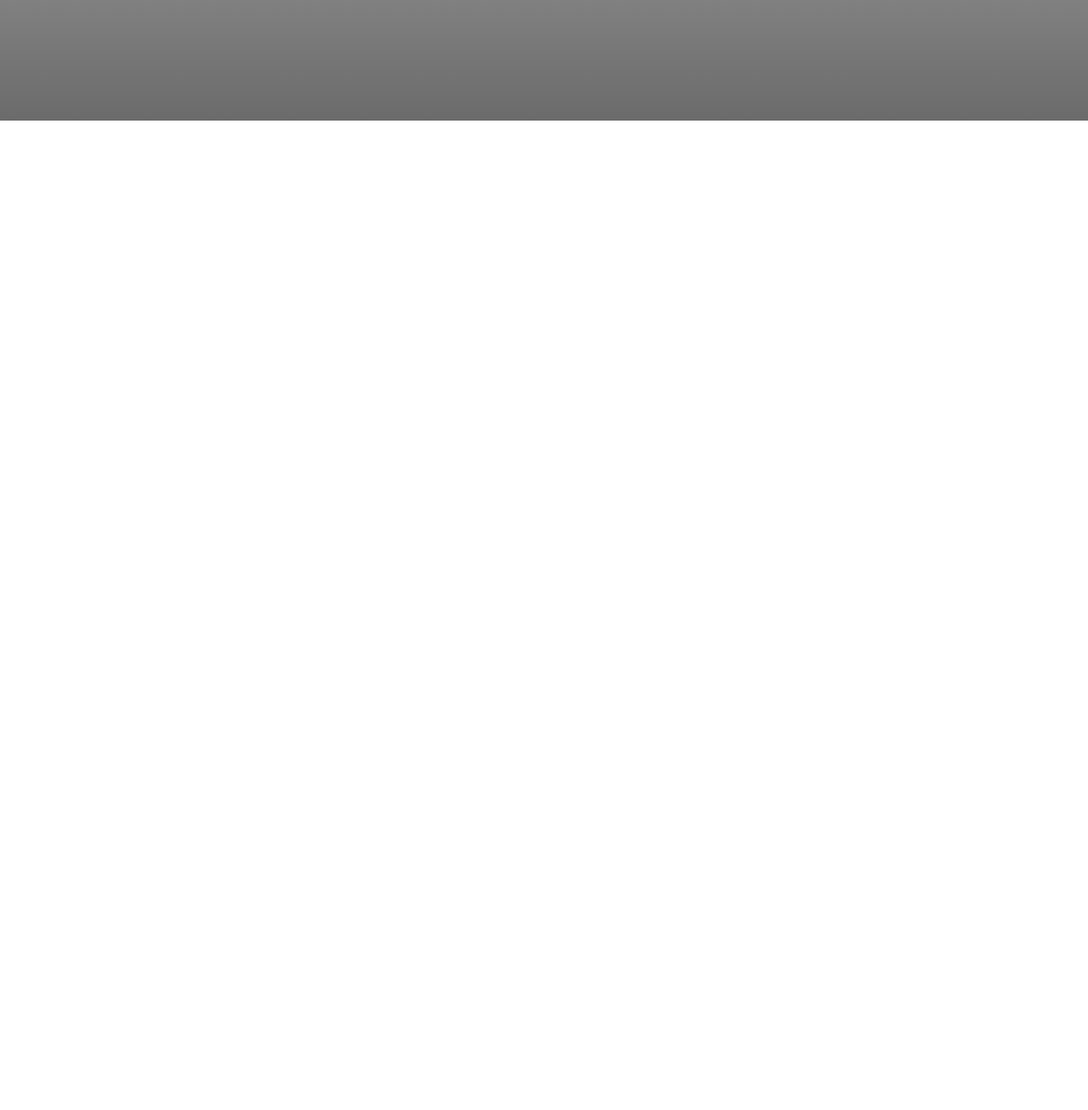
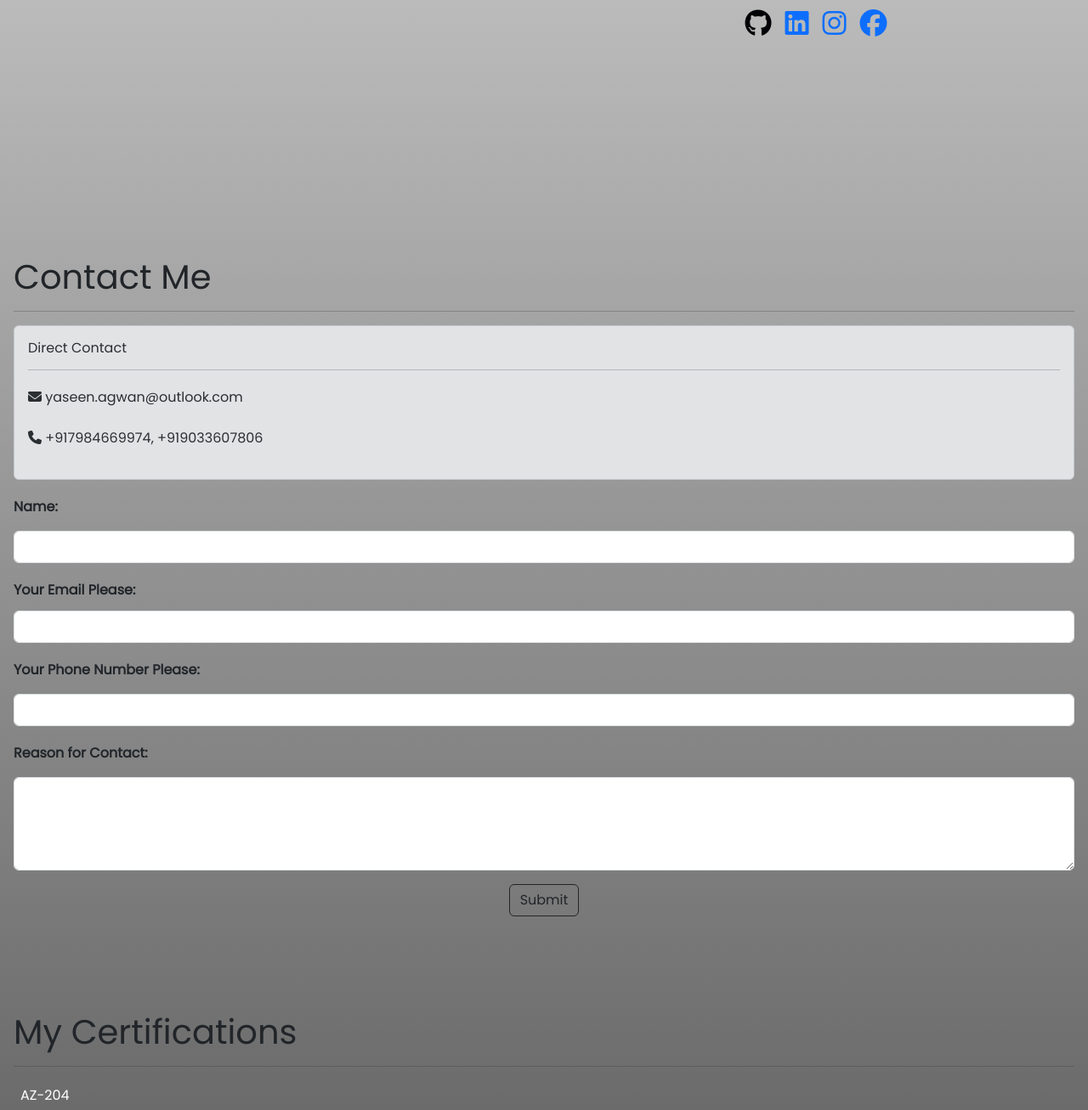
Before and after one commit to agwanyaseen/yaseen.agwan.github.io, a plain HTML site: page index.html in a window 1280 px wide. Shown: the part 658-1965 px from the top of the page at 85% size. Before the commit the page ends 800 px from the top, so only its background shows below. Drawn offline with nearby package versions, Linux system fonts and the light colour scheme; a script that the page names is missing.

Commit message:
final changes done

```diff
--- a/css/style.css
+++ b/css/style.css
@@ -10,12 +10,10 @@
 
 body {
     background: linear-gradient(180deg, #e3e3e3 0%, #6b6b6b 100%);
-    font-family: 'Merriweather', serif;
+    font-family: 'Poppins', sans-serif;
     line-height: 2rem;
     height: 100%;
 }
-
-
 
 .intro__image {
     max-height: 200px;
@@ -25,8 +23,8 @@ body {
     /* opacity: 0.8; */
 }
 
-.vh-100{
+.vh-100 {
     min-height: 100vh;
-            display: flex;
-            align-items: center;
+    display: flex;
+    align-items: center;
 }
--- a/index.html
+++ b/index.html
@@ -12,11 +12,31 @@
     integrity="sha384-C6RzsynM9kWDrMNeT87bh95OGNyZPhcTNXj1NW7RuBCsyN/o0jlpcV8Qyq46cDfL"
     crossorigin="anonymous"></script>
   <script src="https://kit.fontawesome.com/7f84e8ddaf.js" crossorigin="anonymous"></script>
+  <link rel="preconnect" href="https://fonts.googleapis.com">
+  <link rel="preconnect" href="https://fonts.gstatic.com" crossorigin>
+  <link href="https://fonts.googleapis.com/css2?family=Poppins&display=swap" rel="stylesheet">
   <link rel="stylesheet" href="/css/style.css" />
 </head>
 
 <body>
-
+  <nav class="navbar navbar-expand-lg">
+    <div class="container-fluid">
+      <!-- <a class="navbar-brand" href="#"></a> -->
+      <button class="navbar-toggler" type="button" data-bs-toggle="collapse" data-bs-target="#navbarSupportedContent"
+        aria-controls="navbarSupportedContent" aria-expanded="false" aria-label="Toggle navigation">
+        <span class="navbar-toggler-icon"></span>
+      </button>
+      <div class="collapse navbar-collapse" id="navbarSupportedContent">
+        <ul class="navbar-nav ms-auto">
+          <li class="nav-item">
+            <a class="nav-link active" aria-current="page" href="#contact__me__section">Contact Me</a>
+          </li>
+          <li class="nav-item">
+            <a class="nav-link active" aria-current="page" href="#certification__section">My Certifications</a>
+          </li>
+        </ul>
+      </div>
+  </nav>
   <div class="container-fluid vh-100 fade" id="fadeDiv">
     <div class="row">
       <div class="col-md-12 col-xl-6 text-center">
@@ -30,13 +50,16 @@
             <h3>A Developer</h3>
           </span>
           <div class="mt-3">
-          Hello there! I am a passionate .NET developer with nearly 4 years of hands-on experience in the dynamic realm
-          of backend development. Armed with a B.Sc. degree, my journey in the world of technology has been nothing
-          short of exhilarating. Currently based in the serene town of Silvassa, I bring a blend of technical expertise
-          and creative problem-solving to every project I undertake. My professional voyage has been marked by a
-          commitment to delivering robust and efficient solutions. I thrive on the challenges that coding presents and
-          take pride in transforming intricate ideas into tangible, user-centric applications. As a perpetual learner, I
-          stay attuned to the latest trends in the ever-evolving tech landscape.
+            Hello there! I am a passionate .NET developer with nearly 4 years of hands-on experience in the dynamic
+            realm
+            of backend development. Armed with a B.Sc. degree, my journey in the world of technology has been nothing
+            short of exhilarating. Currently based in the serene town of Silvassa, I bring a blend of technical
+            expertise
+            and creative problem-solving to every project I undertake. My professional voyage has been marked by a
+            commitment to delivering robust and efficient solutions. I thrive on the challenges that coding presents and
+            take pride in transforming intricate ideas into tangible, user-centric applications. As a perpetual learner,
+            I
+            stay attuned to the latest trends in the ever-evolving tech landscape.
           </div>
           <div class="d-flex flex-row  justify-content-center mt-3">
             <div class="p-2">
@@ -70,8 +93,90 @@
     }, 1000); // Add 'show' class after 1000 milliseconds (1 second)
   </script>
 
+  <!-- Contact Me Section -->
 
-  <script src="https://cdn.jsdelivr.net/npm/@popperjs/core@2.11.8/dist/umd/popper.min.js"
+  <div class="Container mt-5 pt-5 px-3" id="contact__me__section">
+    <h1 class="">Contact Me</h1>
+    <hr />
+    <div class="alert alert-secondary mb-3" role="alert">
+      <h6>Direct Contact</h6>
+      <hr />
+      <p>
+        <i class="fa-solid fa-envelope"></i>
+        <span>yaseen.agwan@outlook.com</span>
+      </p>
+      <p>
+        <i class="fa-solid fa-phone"></i>
+        <span>+917984669974, +919033607806</span>
+      </p>
+    </div>
+
+    <!-- Modal Section Start -->
+    <div class="modal fade modal-dialog" id="staticBackdrop" data-bs-backdrop="static" data-bs-keyboard="false"
+      tabindex="-1" aria-labelledby="staticBackdropLabel" aria-hidden="true">
+      <div class="modal-dialog">
+        <div class="modal-content">
+          <div class="modal-body">
+            Thank You for Contacting Me. But Form is not active yet. Please use Direct Contact.
+          </div>
+          <div class="modal-footer">
+            <button type="button" class="btn btn-secondary" data-bs-dismiss="modal">Close</button>
+          </div>
+        </div>
+      </div>
+    </div>
+    <!-- Modal Section End -->
+
+    <div class="row">
+      <div class="">
+        <form action="post">
+          <div class="mb-3">
+            <label for="contactName" class="form-label "><b>Name: </b></label>
+            <input type="text" name="contactName" id="contactName" class="form-control form-text" />
+          </div>
+          <div class="mb-3">
+            <label for="email" class="form-label"><b>Your Email Please: </b></label>
+            <input type="email" name="email" id="email" class="form-control" />
+          </div>
+          <div class="mb-3">
+            <label for="phone" class="form-label"><b>Your Phone Number Please: </b></label>
+            <input type="phone" name="phone" id="phone" class="form-text form-control" />
+          </div>
+          <div class="mb-3">
+            <label for="reasonContact" class="form-label"><b>Reason for Contact: </b></label>
+            <textarea type="text" name="reasonContact" id="reasonContact" class="form-control form-text"
+              rows="4"></textarea>
+          </div>
+          <div class="mb-3 text-center">
+            <button type="button" class="btn btn-outline-dark" data-bs-toggle="modal"
+              data-bs-target="#staticBackdrop">Submit</button>
+          </div>
+        </form>
+        <!-- <div>
+          <p>You Can Also contact me at my emails <span class="text-white">yaseen.agwan@outlook.com</span></p>
+          <p>Or contact me at my phone number <span class="text-white">+917984669974</span></p>
+        </div> -->
+
+      </div>
+    </div>
+  </div>
+
+  <div class="Container mt-5 pt-5 px-3" id="certification__section">
+    <h1 class="">My Certifications</h1>
+    <hr />
+
+    <div class="col">
+      <div>
+        <h6 class="card-title text-white p-2">AZ-204</h6>
+        <div data-iframe-width="150" data-iframe-height="270" data-share-badge-id="e2caf7c1-62e4-4e5c-8f8b-b719bc2c7809"
+          data-share-badge-host="https://www.credly.com">
+        </div>
+        <script type="text/javascript" async src="//cdn.credly.com/assets/utilities/embed.js"></script>
+      </div>
+      <!-- az-900 badge end -->
+    </div>
+  </div>
+  <script src=" https://cdn.jsdelivr.net/npm/@popperjs/core@2.11.8/dist/umd/popper.min.js"
     integrity="sha384-I7E8VVD/ismYTF4hNIPjVp/Zjvgyol6VFvRkX/vR+Vc4jQkC+hVqc2pM8ODewa9r"
     crossorigin="anonymous"></script>
   <script src="https://cdn.jsdelivr.net/npm/bootstrap@5.3.2/dist/js/bootstrap.min.js"
```
